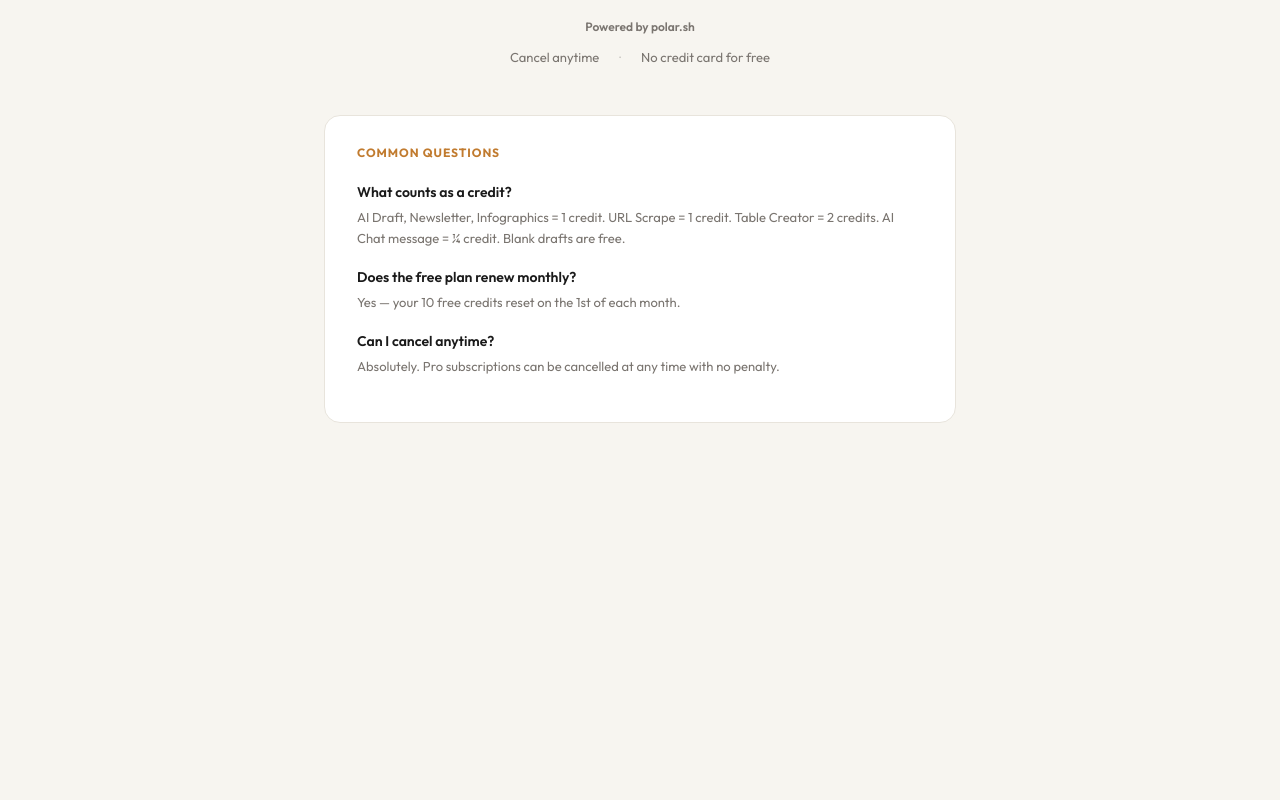
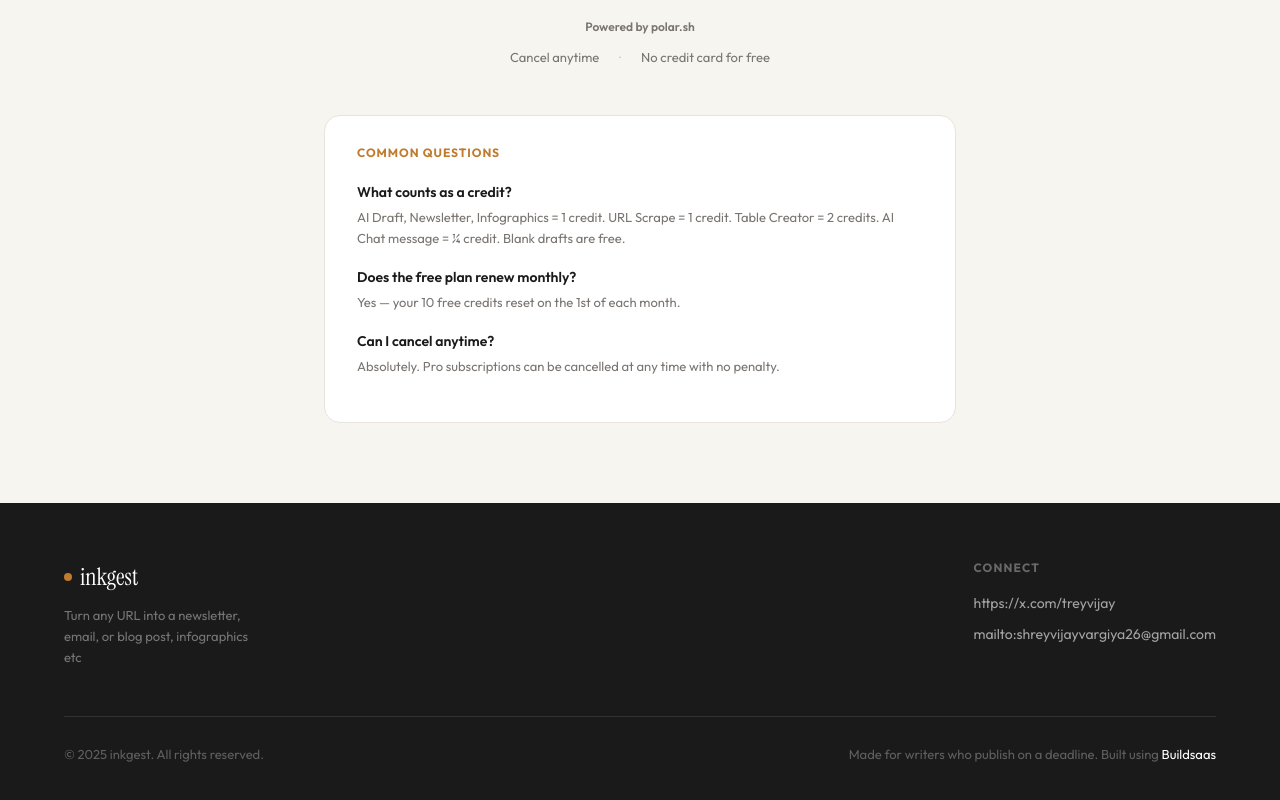
Before and after one commit to shreyvijayvargiya/Inkgest, a Next.js app: page /pricing in a window 1280 px wide. Shown: the part 813-1613 px from the top of the page. Before the commit the page ends 1316 px from the top, so only its background shows below. Built offline with nearby package versions, Linux system fonts and the light colour scheme; no server answers.

Commit message:
this is good now!!

```diff
--- a/lib/ui/LoginModal.jsx
+++ b/lib/ui/LoginModal.jsx
@@ -382,7 +382,7 @@ const LoginModal = ({ isOpen, onClose }) => {
 												<div className="w-full border-t border-zinc-300"></div>
 											</div>
 											<div className="relative flex justify-center text-sm">
-												<span className="px-2 bg-white text-zinc-500">
+												<span className="px-2 text-zinc-500">
 													Or continue with
 												</span>
 											</div>
--- a/pages/pricing.js
+++ b/pages/pricing.js
@@ -252,11 +252,148 @@ const PricingPage = () => {
 		}
 	};
 
-	// Find the current plan from plans array based on planId
-	const currentPlan = subscription.planId
-		? plans.find((plan) => plan.id === subscription.planId)
-		: null;
-
+	/* ── Footer ── */
+	function Footer() {
+		return (
+			<footer style={{ background: T.accent, padding: "56px 24px 36px" }}>
+				<div className="max-w-6xl mx-auto">
+					<div
+						style={{
+							display: "flex",
+							alignItems: "flex-start",
+							justifyContent: "space-between",
+							marginBottom: 48,
+							gap: 40,
+							flexWrap: "wrap",
+						}}
+					>
+						<div>
+							<div
+								style={{
+									fontFamily: "'Instrument Serif', serif",
+									fontSize: 24,
+									color: "white",
+									display: "flex",
+									alignItems: "center",
+									gap: 8,
+									marginBottom: 10,
+								}}
+							>
+								<span
+									style={{
+										width: 8,
+										height: 8,
+										borderRadius: "50%",
+										background: T.warm,
+										display: "inline-block",
+									}}
+								/>
+								inkgest
+							</div>
+							<p
+								style={{
+									fontSize: 13,
+									color: "rgba(255,255,255,0.4)",
+									maxWidth: 200,
+									lineHeight: 1.6,
+									fontFamily: "'Outfit', sans-serif",
+								}}
+							>
+								Turn any URL into a newsletter, email, or blog post,
+								infographics etc
+							</p>
+						</div>
+						<div style={{ display: "flex", gap: 64, flexWrap: "wrap" }}>
+							{[
+								{
+									title: "Connect",
+									links: [
+										"https://x.com/treyvijay",
+										"mailto:shreyvijayvargiya26@gmail.com",
+									],
+								},
+							].map((col) => (
+								<div key={col.title}>
+									<p
+										style={{
+											fontSize: 12,
+											fontWeight: 700,
+											textTransform: "uppercase",
+											letterSpacing: "0.1em",
+											color: "rgba(255,255,255,0.35)",
+											marginBottom: 16,
+											fontFamily: "'Outfit', sans-serif",
+										}}
+									>
+										{col.title}
+									</p>
+									{col.links.map((l) => (
+										<a
+											key={l}
+											href={l}
+											style={{
+												display: "block",
+												fontSize: 14,
+												color: "rgba(255,255,255,0.6)",
+												textDecoration: "none",
+												marginBottom: 10,
+												fontFamily: "'Outfit', sans-serif",
+												transition: "color 0.2s",
+											}}
+											onMouseEnter={(e) => (e.target.style.color = "white")}
+											onMouseLeave={(e) =>
+												(e.target.style.color = "rgba(255,255,255,0.6)")
+											}
+										>
+											{l}
+										</a>
+									))}
+								</div>
+							))}
+						</div>
+					</div>
+					<div
+						style={{
+							borderTop: "1px solid rgba(255,255,255,0.1)",
+							paddingTop: 28,
+							display: "flex",
+							justifyContent: "space-between",
+							flexWrap: "wrap",
+							gap: 12,
+						}}
+					>
+						<span
+							style={{
+								fontSize: 13,
+								color: "rgba(255,255,255,0.3)",
+								fontFamily: "'Outfit', sans-serif",
+							}}
+						>
+							© 2025 inkgest. All rights reserved.
+						</span>
+						<span
+							style={{
+								fontSize: 13,
+								color: "rgba(255,255,255,0.3)",
+								fontFamily: "'Outfit', sans-serif",
+							}}
+						>
+							Made for writers who publish on a deadline. Built using{" "}
+							<a
+								href="https://buildsaas.dev"
+								target="_blank"
+								className="text-orange-500"
+								style={{ color: T.surface }}
+								rel="noopener noreferrer"
+							>
+								Buildsaas
+							</a>
+						</span>
+					</div>
+				</div>
+			</footer>
+		);
+	}
 	const checkMark = "M20 6L9 17l-5-5";
 
 	return (
@@ -957,6 +1094,8 @@ const PricingPage = () => {
 						))}
 					</div>
 				</div>
+
+				<Footer />
 			</div>
 
 			<LoginModal
@@ -976,6 +1115,6 @@ const PricingPage = () => {
 			/>
 		</>
 	);
-};
+};;
 
 export default PricingPage;
```
Also changed, not shown: lib/api/auth.js, lib/utils/credits.js.
